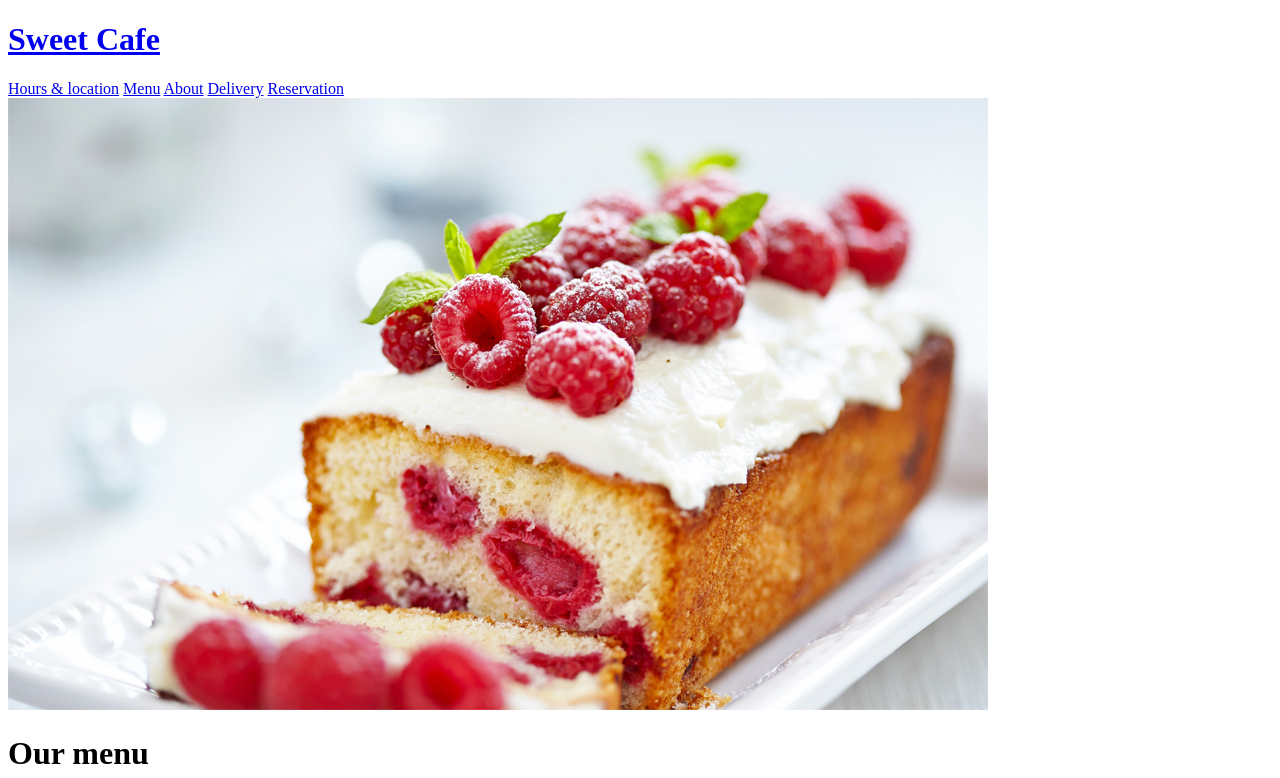
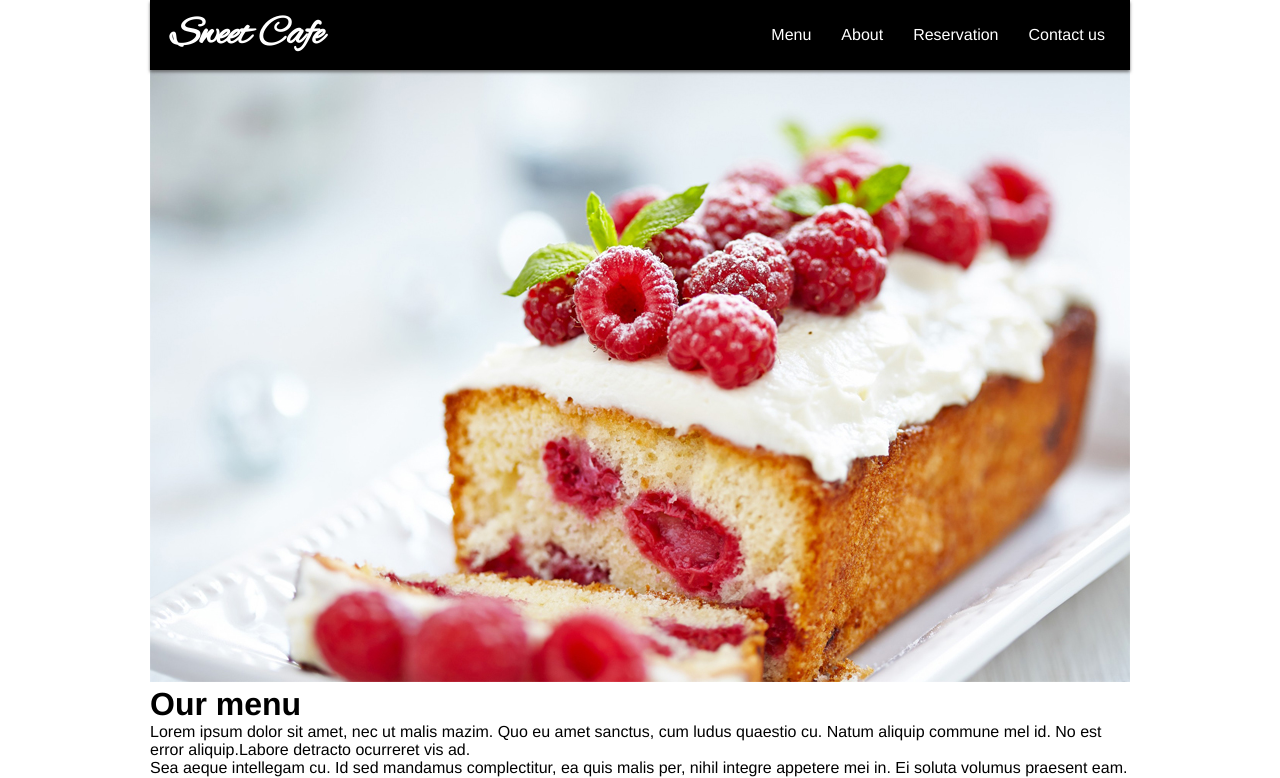
Before and after one commit to inna3dm/project-sweet-cafe, a plain HTML site: page index.html in a window 1280 px wide. Shown: the top 778 px of the page. Drawn offline with nearby package versions, Linux system fonts and the light colour scheme.

Commit message:
change header and delete idea files

```diff
--- a/css/index.css
+++ b/css/index.css
@@ -0,0 +1,131 @@
+:root {
+    --main-color: white;
+    --secondary-color: black;
+    font-family: Helvetica, sans-serif;
+}
+
+body {
+    max-width: 980px;
+    margin: auto;
+    padding-top: 70px;
+}
+
+h1, h2, h3, p {
+    margin: 0;
+    padding: 0;
+}
+
+/* Header */
+.main-nav-wrapper {
+    max-width: 980px;
+    background-color: var(--secondary-color);
+    position: fixed;
+    top: 0;
+    width: 100%;
+    height: 70px;
+    display: flex;
+    align-items: center;
+    box-shadow: 0 2px 3px 0px #545454c7;
+    /*justify-content: space-between;*/
+}
+
+.logo {
+    font-family: 'Alex Brush', cursive;
+    font-size: 40px;
+    line-height: 40px;
+    margin: 10px 20px;
+    white-space: nowrap;
+}
+
+.logo a {
+    display: inline-block;
+    text-decoration: none;
+    color: var(--main-color);
+}
+
+.nav-bar {
+    /*display: flex;*/
+    /*flex-wrap: wrap;*/
+    margin-left: auto;
+}
+
+.nav-bar-toggle {
+    padding: 10px;
+    margin-right: 10px;
+    border: 0;
+    background-color: transparent;
+}
+
+.nav-bar-toggle span {
+    display: block;
+    background: var(--main-color);
+    width: 40px;
+    height: 5px;
+    margin: 6px;
+}
+
+.nav-bar.is-shown .nav-bar-toggle span {
+    background-color: #F0B545;
+}
+
+.nav-bar-menu {
+    display: none;
+    position: absolute;
+    right: 0;
+    top: 70px;
+    width: 200px;
+    background-color: white;
+    list-style-type: none;
+    margin: 0;
+    padding: 10px 0;
+    /*border-bottom: 3px solid black;*/
+    box-shadow: -1px 1px 6px 0px #9a9a9a;
+}
+
+.nav-bar.is-shown .nav-bar-menu {
+    display: block;
+}
+
+.nav-bar-menu a {
+    display: block;
+    padding: 10px 15px;
+    color: black;
+    text-decoration: none;
+}
+
+@media (min-width: 576px) {
+
+    .nav-bar-toggle {
+        display: none;
+    }
+
+    .nav-bar-menu {
+        display: flex;
+        position: static;
+        width: auto;
+        box-shadow: none;
+        background-color: transparent;
+        margin-right: 10px;
+    }
+
+    .nav-bar-menu a {
+        color: white;
+    }
+
+    .nav-bar-menu a:hover {
+        background-color: #353535;
+    }
+
+    .nav-bar-menu a.active {
+        color: #F0B545;
+    }
+
+    .nav-bar.is-shown .nav-bar-menu {
+        display: flex;
+    }
+}
+
+/* Common */
+.img-responsive {
+    max-width: 100%;
+}
--- a/index.html
+++ b/index.html
@@ -4,26 +4,34 @@
         <meta charset="UTF-8">
         <meta name="viewport" content="width=device-width">
         <title>Sweet Cafe</title>
+        <link href="https://fonts.googleapis.com/css?family=Alex+Brush" rel="stylesheet">
         <link rel="stylesheet" href="https://use.fontawesome.com/releases/v5.8.1/css/all.css" integrity="sha384-50oBUHEmvpQ+1lW4y57PTFmhCaXp0ML5d60M1M7uH2+nqUivzIebhndOJK28anvf" crossorigin="anonymous">
         <link rel="stylesheet" href="css/index.css">
     </head>
     <body>
         <header>
-            <div class="main-logo"><a href="#"><h1>Sweet Cafe<h1></a></div>
-            <div id="nav-icon"></div>
-            <nav>
-                <a href="#">Hours & location</a>
-                <a href="#">Menu</a>
-                <a href="#">About</a>
-                <a href="#">Delivery</a>
-                <a href="#">Reservation</a>
-            </nav>
-            <div class="banner">
-                <img src="img/main-strawberry-dessert.jpg" alt="Strawberry dessert">
+            <div class="main-nav-wrapper">
+                <h1 class="logo"><a href="/">Sweet Cafe</a></h1>
+                <nav class="nav-bar">
+                    <button class="nav-bar-toggle">
+                        <span></span>
+                        <span></span>
+                        <span></span>
+                    </button>
+                    <ul class="nav-bar-menu">
+                        <li><a href="#food-menu">Menu</a></li>
+                        <li><a href="#about">About</a></li>
+                        <li><a href="#reservation">Reservation</a></li>
+                        <li><a href="#footer">Contact us</a></li>
+                    </ul>
+                </nav>
+            </div>
+            <div class="hero">
+                <img class="img-responsive" src="img/main-strawberry-dessert.jpg" alt="Strawberry dessert">
             </div>
         </header>
         <main>
-            <div class="info menu">
+            <div class="info menu" id="food-menu">
                 <h1>Our menu</h1>
                 <p>Lorem ipsum dolor sit amet, nec ut malis mazim. Quo eu amet sanctus, cum ludus quaestio cu. Natum aliquip commune mel id. No est error aliquip.Labore detracto ocurreret vis ad.
                     <br>
@@ -37,10 +45,10 @@
                 <button class="button"><a href="#">View menu</a></button>
             </div>
             <div class="gallery carousel">
-                <img src="img/main-reservation.jpg" alt="Sweets and coffee">
-                <img src="img/main-chocolate-mousse.jpg" alt="Chocolate mousse">
-                <img src="img/main-cakes-set.jpg" alt="Cakes set">
-                <img src="img/main-cheesecake.jpg" alt="Cheesecake">
+                <img class="img-responsive" src="img/main-reservation.jpg" alt="Sweets and coffee">
+                <img class="img-responsive" src="img/main-chocolate-mousse.jpg" alt="Chocolate mousse">
+                <img class="img-responsive" src="img/main-cakes-set.jpg" alt="Cakes set">
+                <img class="img-responsive" src="img/main-cheesecake.jpg" alt="Cheesecake">
                 <i class="fas fa-chevron-left"></i>
                 <i class="fas fa-chevron-right"></i>
             </div>
@@ -49,7 +57,7 @@
                 <div>
                     <article class="specials-item">
                         <h3>Double chocolate cake</h3>
-                        <img src="img/specials-double-chocolate-cake.jpg" alt="Double chocolate cake">
+                        <img class="img-responsive" src="img/specials-double-chocolate-cake.jpg" alt="Double chocolate cake">
                         <p>Molten chocolate cake served warm with a scoop of vanilla ice cream and strawberry coulis.</p>
                         <ul class data-count>
                             <li>
@@ -73,7 +81,7 @@
                     </article>
                     <article class="specials-item">
                         <h3>Monster cookie</h3>
-                        <img src="img/specials-monster-cookie.jpg" alt="Monster cookie">
+                        <img class="img-responsive" src="img/specials-monster-cookie.jpg" alt="Monster cookie">
                         <p>A homemade chocolate chip cookie, topped with vanilla ice cream, hot fudge, whipped cream, nuts and a cherry.</p>
                         <ul class data-count>
                             <li>
@@ -97,7 +105,7 @@
                     </article>
                     <article class="specials-item">
                         <h3>Chocolate pudding</h3>
-                        <img src="img/specials-chocolate-pudding.jpg" alt="Chocolate pudding">
+                        <img class="img-responsive" src="img/specials-chocolate-pudding.jpg" alt="Chocolate pudding">
                         <p>Our signature croissants baked with custard and chocolate chips. Topped with vanilla ice cream, caramel sauce.</p>
                         <ul class data-count>
                             <li>
@@ -123,9 +131,9 @@
                 <a href="#">More</a>
             </div>
             <div class="gallery">
-                <img src="img/main-cappuccino.jpg" alt="Cappuccino">
+                <img class="img-responsive" src="img/main-cappuccino.jpg" alt="Cappuccino">
             </div>
-            <div class="info about">
+            <div class="info about" id="about">
                 <h1>About us</h1>
                 <p>Lorem ipsum dolor sit amet, nec ut malis mazim. Quo eu amet sanctus, cum ludus quaestio cu. Natum aliquip commune mel id. No est error aliquip.Labore detracto ocurreret vis ad.
                     Sea aeque intellegam cu.
@@ -136,9 +144,9 @@
                 <a href="#">Learn more about us</a>
             </div>
             <div class="gallery">
-                <img src="img/main-chocolate.jpg" alt="Chocolate and coffee">
+                <img class="img-responsive" src="img/main-chocolate.jpg" alt="Chocolate and coffee">
             </div>
-            <div class="info reservation">
+            <div class="info reservation" id="reservation">
                 <h1>Book your table</h1>
                 <p>Reserve on OpenTable, or just walk-in. We hold a number of tables just for walk-ins.</p>
                 <form method="post" action="https://formspree.io/inna3dm@gmail.com">
@@ -164,7 +172,7 @@
             </div>
         </main>
         <footer>
-            <div class="footer-info">
+            <div class="footer-info" id="footer">
                 <section>
                     <h2>Location</h2>
                     <p>Lviv. Rynok Square, 1</p>
@@ -189,5 +197,7 @@
                 © 2019 Sweet Cafe. All rights reserved
             </div>
         </footer>
+        <script src="https://ajax.googleapis.com/ajax/libs/jquery/3.3.1/jquery.min.js"></script>
+        <script src="js/index.js"></script>
     </body>
 </html>
--- /dev/null
+++ b/js/index.js
@@ -0,0 +1,12 @@
+$('.nav-bar-toggle').on('click', function() {
+    $(this).closest('.nav-bar').toggleClass('is-shown')
+});
+
+$('.nav-bar-menu a').on('click', function() {
+    $(this).closest('.nav-bar-menu').find('a').removeClass('active');
+    $(this).addClass('active')
+});
+
+$('.nav-bar-menu a').on('click', function() {
+    $(this).closest('.nav-bar').removeClass('is-shown')
+});
```
